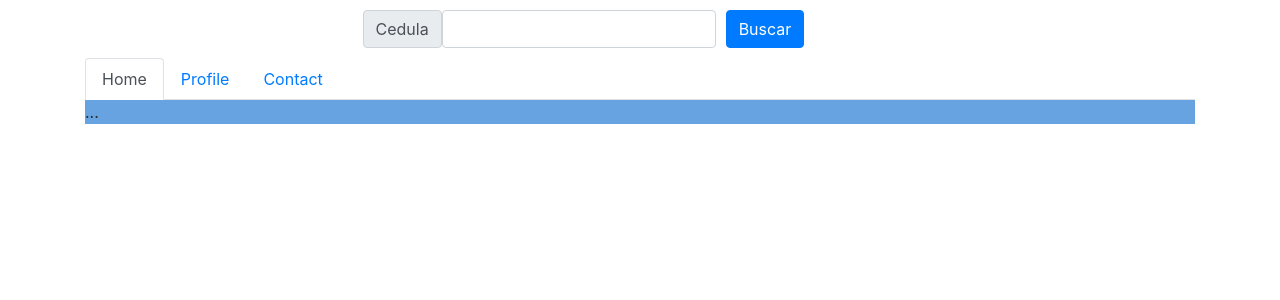
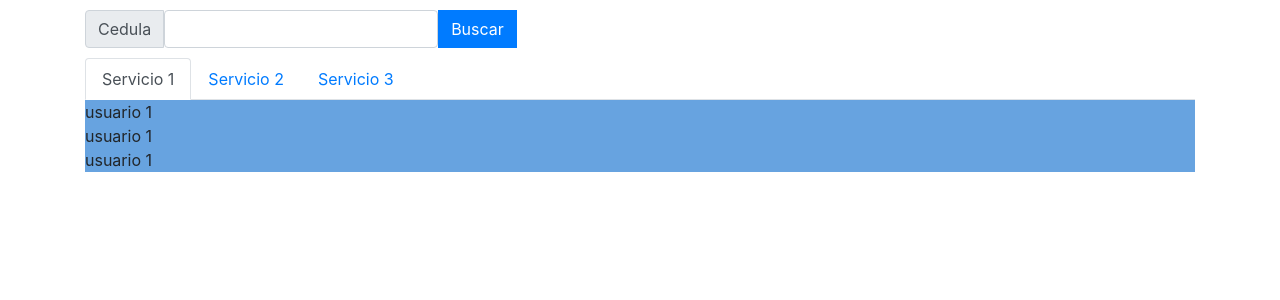
Before and after one commit to juank8911/appWebLanzada, an Angular app: page /buscarcita in a window 1280 px wide. Shown: the top 300 px of the page. Built offline with nearby package versions, Linux system fonts and the light colour scheme.

Commit message:
pestañass

```diff
--- a/src/app/components/buscar-cita/buscar-cita.component.css
+++ b/src/app/components/buscar-cita/buscar-cita.component.css
@@ -3,13 +3,3 @@
     margin: 10px 0;
 
 }
-#inbuscar
-{
-text-align: center;
-margin: 0 25%
-}
-
-.btnbuscar
-{
-    margin: 0 10px;
-}
--- a/src/app/components/buscar-cita/buscar-cita.component.html
+++ b/src/app/components/buscar-cita/buscar-cita.component.html
@@ -1,23 +1,25 @@
 
 <div class="container">
     <div class="input-group" id="buscarC">
-      <div id="inbuscar">
-        <div class="input-group-prepend">
+         <div class="input-group-prepend">
           <span class="input-group-text">Cedula</span>
           <input type="text" aria-label="cedula" class="form-control">
           <input type="submit" value="Buscar" class="btn btn-primary btnbuscar"/>
         </div>
       </div>
-      </div>
       <nav>
           <div class="nav nav-tabs" id="nav-tab" role="tablist">
-            <a class="nav-item nav-link active" id="nav-home-tab" data-toggle="tab" href="#nav-home" role="tab" aria-controls="nav-home" aria-selected="true">Home</a>
-            <a class="nav-item nav-link" id="nav-profile-tab" data-toggle="tab" href="#nav-profile" role="tab" aria-controls="nav-profile" aria-selected="false">Profile</a>
-            <a class="nav-item nav-link" id="nav-contact-tab" data-toggle="tab" href="#nav-contact" role="tab" aria-controls="nav-contact" aria-selected="false">Contact</a>
+            <a class="nav-item nav-link active" id="nav-home-tab" data-toggle="tab" href="#nav-home" role="tab" aria-controls="nav-home" aria-selected="true">Servicio 1</a>
+            <a class="nav-item nav-link" id="nav-profile-tab" data-toggle="tab" href="#nav-profile" role="tab" aria-controls="nav-profile" aria-selected="false">Servicio 2</a>
+            <a class="nav-item nav-link" id="nav-contact-tab" data-toggle="tab" href="#nav-contact" role="tab" aria-controls="nav-contact" aria-selected="false">Servicio 3</a>
           </div>
         </nav>
         <div class="tab-content" id="nav-tabContent">
-          <div class="tab-pane fade show active" id="nav-home" role="tabpanel" aria-labelledby="nav-home-tab">...</div>
+          <div class="tab-pane fade show active" id="nav-home" role="tabpanel" aria-labelledby="nav-home-tab">
+            <div>usuario 1 </div>
+            <div>usuario 1 </div>
+            <div>usuario 1 </div>
+          </div>
           <div class="tab-pane fade" id="nav-profile" role="tabpanel" aria-labelledby="nav-profile-tab">...</div>
           <div class="tab-pane fade" id="nav-contact" role="tabpanel" aria-labelledby="nav-contact-tab">...</div>
         </div>
```
